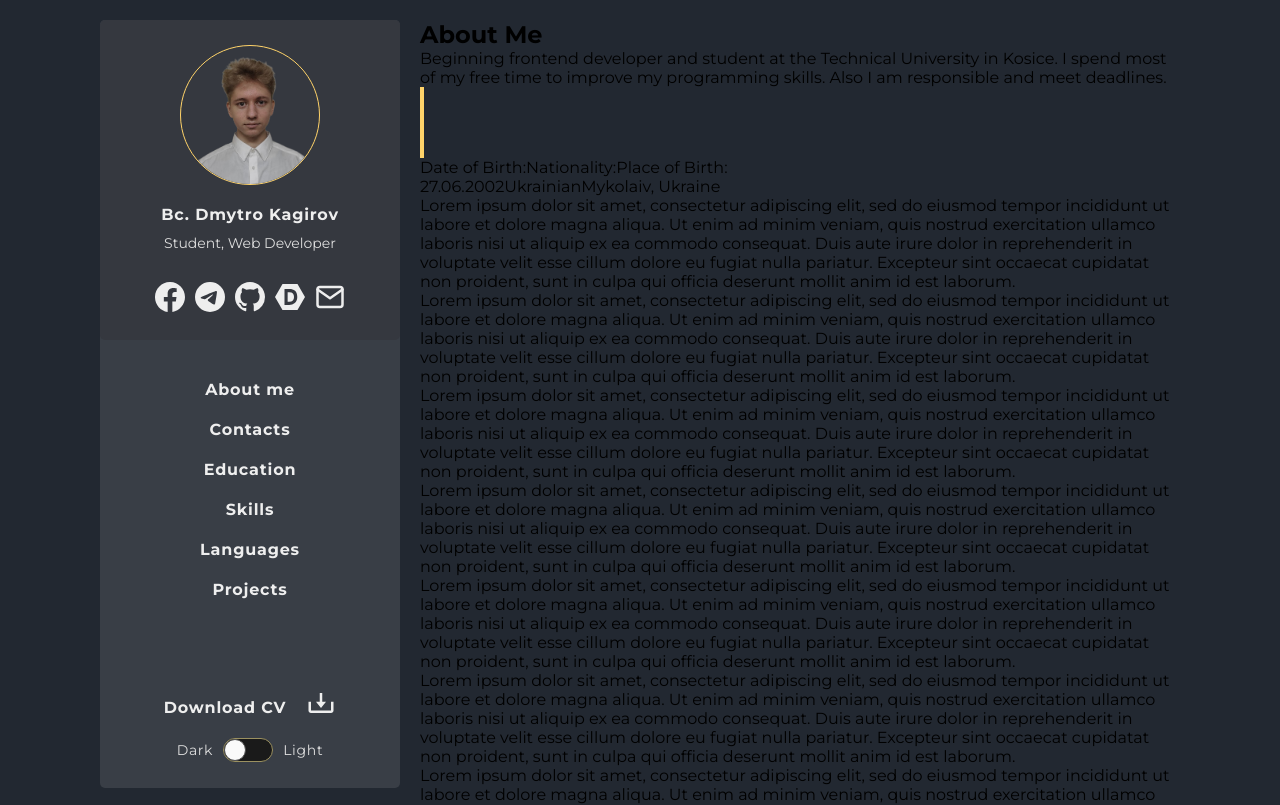
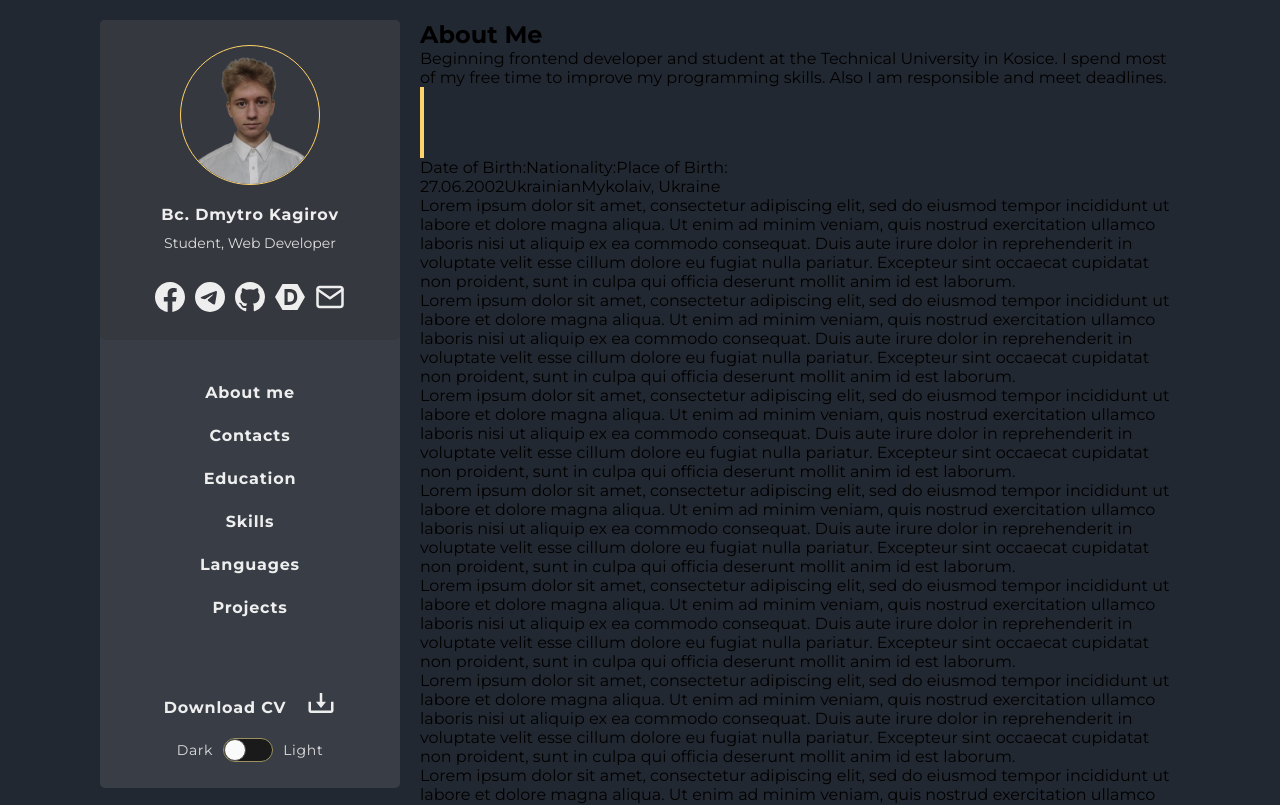
Before and after one commit to Dmytro27Ind/web-cv, a React (Create React App) app: page / in a window 1280 px wide. Shown: the top 805 px of the page. Built offline with nearby package versions, Linux system fonts and the light colour scheme.

Commit message:
Animation for navbar

```diff
--- a/src/styles/Sidebar.css
+++ b/src/styles/Sidebar.css
@@ -60,16 +60,47 @@
 }
 
 .sidebar__nav a {
-    color: var(--text-primary);
+    /* color: var(--text-primary); */
     text-decoration: none;
     font-weight: 700;
     font-size: 16px;
     line-height: 20px;
     letter-spacing: 0.05em;
+    padding-top: 10px;
+    padding-bottom: 10px;
+
+    background-image: linear-gradient(
+        to right,
+        var(--accent),
+        var(--accent) 50%,
+        var(--text-primary) 50%
+    );
+    background-size: 200% 100%;
+    background-position: -100%;
+    -webkit-background-clip: text;
+    -webkit-text-fill-color: transparent;
+    transition: all 0.3s ease-in-out;
+}
+
+.sidebar__nav a:before {
+    content: '';
+    background: var(--accent);
+    display: block;
+    position: relative;
+    top: 22px;
+    left: 0;
+    width: 0;
+    height: 3px;
+    transition: all 0.3s ease-in-out;
 }
 
 .sidebar__nav a:hover {
-    color: var(--accent);
+    /* color: var(--accent); */
+    background-position: 0;
+}
+
+.sidebar__nav a:hover::before {
+    width: 100%;
 }
 
 .sidebar__footer-wrapper {
```
